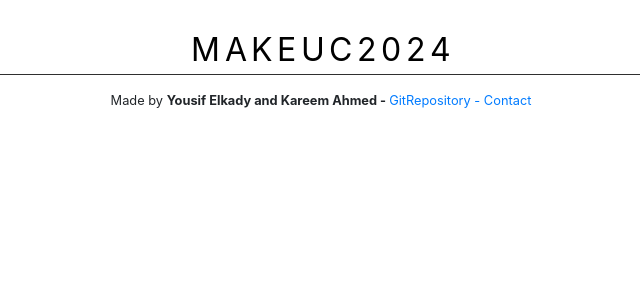
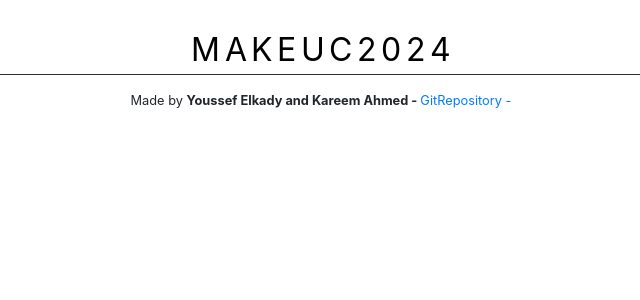
Before and after one commit to kareem-xyz/Project-MakeUC, a Flask app: template templates/home.html in a window 1280 px wide. Shown: the top 300 px of the page, without its empty margins (319-959 px from the left). Run offline with Flask 3, Linux system fonts and the light colour scheme; the template is opened without the code that fills it, so the values that code supplies are empty.

Commit message:
Final Touches

```diff
--- a/templates/home.html
+++ b/templates/home.html
@@ -1,5 +1,5 @@
 {% extends 'layout.html' %}
-{% block title %}MAKE UC PROJECT{% endblock %}
+{% block title %}SKYWATCH{% endblock %}
 {% block body %}
 <div class="container">
     <div class="row">
--- a/templates/layout.html
+++ b/templates/layout.html
@@ -36,9 +36,8 @@
         {% block body %}
         {% endblock %}
         <footer class="mb-1 small text-center">
-            Made by <strong>Yousif Elkady and Kareem Ahmed - </strong>
+            Made by <strong>Youssef Elkady and Kareem Ahmed - </strong>
             <a href="https://github.com/kareem-xyz/Project-MakeUC">GitRepository - </a>
-            <a href="">Contact</a>
         </footer>
     </div>
     {% block scripts %}
```
